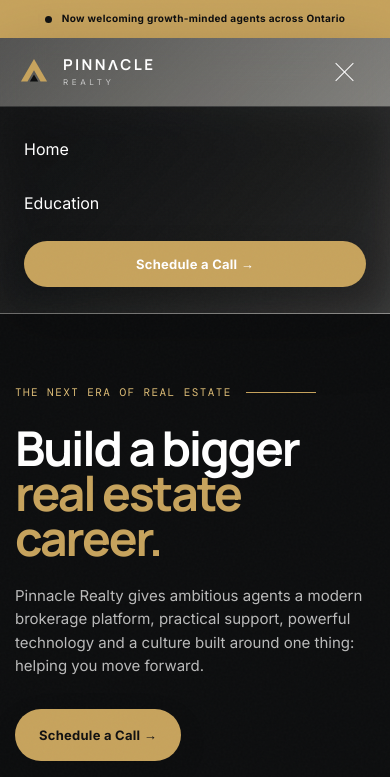
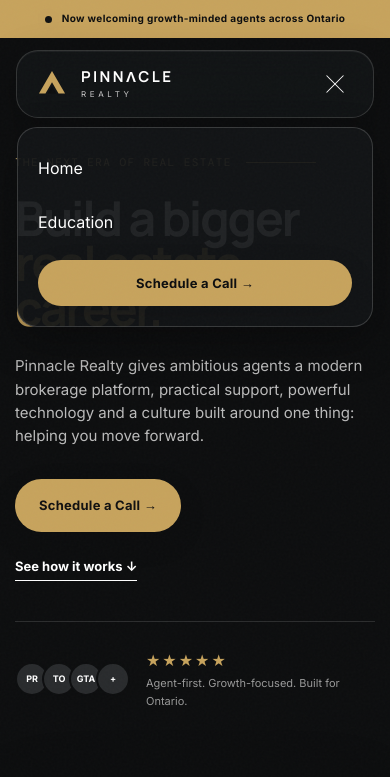
Before and after one commit to sid-kx/joining-pinnacle, a plain HTML site: page index.html in a window 390 px wide. Both pictures are taken after a click on the button "Open menu". Shown: the top 777 px of the page. Drawn offline with nearby package versions, Linux system fonts and the light colour scheme; no server answers; a web font is replaced by a local one.

Commit message:
Update video CMS and floating glass navigation

```diff
--- a/style.css
+++ b/style.css
@@ -28,17 +28,40 @@
 a,button,input,select,textarea{-webkit-tap-highlight-color:transparent}
 .cursor-glow{position:fixed;top:0;left:0;width:360px;height:360px;border-radius:50%;pointer-events:none;z-index:2;opacity:0;background:radial-gradient(circle,rgba(224,191,120,.24),rgba(199,163,93,.10) 34%,rgba(199,163,93,0) 68%);filter:blur(2px);mix-blend-mode:soft-light;transition:opacity .28s ease;will-change:transform}
 .cursor-glow.visible{opacity:1}
-.site-header{background:linear-gradient(135deg,rgba(13,14,15,.70),rgba(13,14,15,.42));backdrop-filter:blur(22px) saturate(155%);-webkit-backdrop-filter:blur(22px) saturate(155%);box-shadow:0 18px 60px rgba(0,0,0,.18);transition:background .28s ease,box-shadow .28s ease,border-color .28s ease}
-.site-header.is-scrolled{background:linear-gradient(135deg,rgba(13,14,15,.82),rgba(13,14,15,.58));border-bottom-color:rgba(255,255,255,.18);box-shadow:0 18px 70px rgba(0,0,0,.30)}
-.nav-wrap{transition:height .28s ease}
+/* Floating public navigation; negative bottom margin lets the page sit behind it. */
+.site-header{
+  position:sticky;
+  top:14px;
+  width:min(1240px,calc(100% - 48px));
+  margin:14px auto -88px;
+  border:1px solid rgba(255,255,255,.14);
+  border-radius:24px;
+  background:rgba(20,22,24,.78);
+  backdrop-filter:blur(20px) saturate(145%);
+  -webkit-backdrop-filter:blur(20px) saturate(145%);
+  box-shadow:0 12px 40px rgba(0,0,0,.24),inset 0 1px 0 rgba(255,255,255,.05);
+  transition:background .28s ease,box-shadow .28s ease,border-color .28s ease;
+}
+.site-header.is-scrolled{
+  background:rgba(20,22,24,.88);
+  border-color:rgba(255,255,255,.2);
+  box-shadow:0 16px 46px rgba(0,0,0,.32),inset 0 1px 0 rgba(255,255,255,.06);
+}
+.site-header .nav-wrap{width:100%;height:72px;padding:0 22px;gap:0}
+.site-header .brand{flex-shrink:0}
+.site-header .desktop-nav{gap:28px}
+.site-header .desktop-nav a,.site-header .desktop-cta{white-space:nowrap}
+.site-header .desktop-cta{margin-left:28px}
+.site-header .menu-btn{width:44px;height:44px;padding:8px;cursor:pointer;flex-shrink:0}
+.site-header .menu-btn span{width:24px;margin:6px auto}
+.site-header + main > .hero,.site-header + main > .education-video-section{padding-top:128px}
 .brand,.desktop-nav a,.mobile-menu a,.btn,.text-link,.blog-card,.info-card,.video-card,.proof-card,.review-card,.case-row{transition:transform .28s cubic-bezier(.2,.7,.2,1),opacity .28s ease,color .22s ease,background .22s ease,border-color .22s ease,box-shadow .28s ease}
 .brand:hover,.blog-card:hover,.info-card:hover,.video-card:hover,.proof-card:hover,.review-card:hover{transform:translateY(-3px)}
 .blog-card:hover,.info-card:hover,.proof-card:hover,.review-card:hover{box-shadow:0 22px 60px rgba(13,14,15,.12);border-color:rgba(199,163,93,.32)}
 .btn{box-shadow:0 10px 30px rgba(0,0,0,.10)}
 .btn:hover{box-shadow:0 16px 42px rgba(0,0,0,.18)}
 .btn:focus-visible,a:focus-visible,button:focus-visible,input:focus-visible,select:focus-visible,textarea:focus-visible{outline:2px solid var(--gold2);outline-offset:4px}
-.mobile-menu{display:grid;max-height:0;overflow:hidden;opacity:0;padding:0 24px;background:linear-gradient(135deg,rgba(13,14,15,.88),rgba(13,14,15,.66));backdrop-filter:blur(20px) saturate(150%);-webkit-backdrop-filter:blur(20px) saturate(150%);transition:max-height .32s cubic-bezier(.2,.7,.2,1),opacity .22s ease,padding .32s ease}
-.mobile-menu.open{display:grid;max-height:280px;opacity:1;padding:18px 24px 26px}
+.site-header .mobile-menu{display:none}
 .menu-btn span{transition:transform .24s ease,opacity .24s ease}
 .menu-btn[aria-expanded="true"] span:first-child{transform:translateY(3.5px) rotate(45deg)}
 .menu-btn[aria-expanded="true"] span:last-child{transform:translateY(-3.5px) rotate(-45deg)}
@@ -47,7 +70,45 @@
 .section,.education-video-section,.cta-band,.site-footer{content-visibility:auto;contain-intrinsic-size:1px 720px}
 .hero,.page-hero{content-visibility:visible}
 .hero-card,.apply-card,.admin-login-card,.add-panel,.admin-video{box-shadow:0 24px 70px rgba(0,0,0,.22)}
-@media(max-width:900px){.mobile-menu{border-top:1px solid rgba(255,255,255,.13)}}
+@media(max-width:900px){
+  .site-header{top:12px;width:calc(100% - 32px);margin:12px auto -80px;border-radius:22px}
+  .site-header .nav-wrap{height:66px;padding:0 16px}
+  .site-header + main > .hero,.site-header + main > .education-video-section{padding-top:116px}
+  .site-header .mobile-menu{
+    position:absolute;
+    top:calc(100% + 10px);
+    left:0;
+    right:0;
+    display:grid;
+    gap:5px;
+    max-height:0;
+    padding:0 20px;
+    overflow:hidden;
+    opacity:0;
+    visibility:hidden;
+    pointer-events:none;
+    border:1px solid rgba(255,255,255,.16);
+    border-radius:20px;
+    background:rgba(20,22,24,.94);
+    backdrop-filter:blur(20px) saturate(145%);
+    -webkit-backdrop-filter:blur(20px) saturate(145%);
+    box-shadow:0 16px 40px rgba(0,0,0,.3);
+    transition:max-height .28s ease,opacity .22s ease,padding .28s ease,visibility .22s ease;
+  }
+  .site-header .mobile-menu.open{
+    max-height:min(320px,calc(100dvh - 110px));
+    padding:16px 20px 20px;
+    overflow-y:auto;
+    opacity:1;
+    visibility:visible;
+    pointer-events:auto;
+  }
+  .site-header .mobile-menu a{min-height:44px}
+  .site-header .mobile-menu .btn{color:var(--ink)}
+}
+@supports not ((backdrop-filter:blur(1px)) or (-webkit-backdrop-filter:blur(1px))){
+  .site-header,.site-header .mobile-menu{background:rgba(20,22,24,.97)}
+}
 @media(prefers-reduced-motion:reduce){*,*::before,*::after{animation-duration:.001ms!important;animation-iteration-count:1!important;scroll-behavior:auto!important;transition-duration:.001ms!important}.cursor-glow{display:none}}
 
 /* Testimonials */
```
